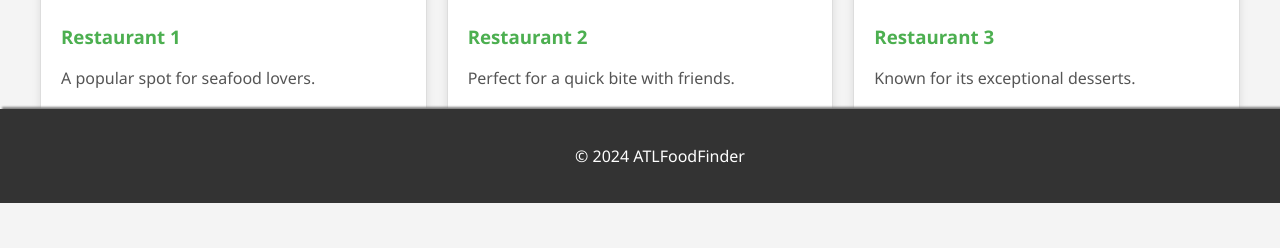
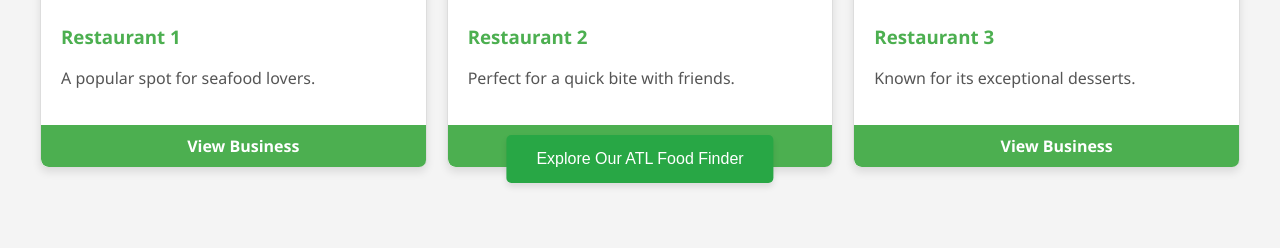
Before and after one commit to PabCR/ATLFoodFinder, a Django app: page / in a window 1280 px wide. Shown: the part 597-845 px from the top of the page. Run offline with Django 5.2, Linux system fonts and the light colour scheme.

Commit message:
Templates progress

```diff
--- a/ATLFoodFinder/static/ATLFoodFinder/styles.css
+++ b/ATLFoodFinder/static/ATLFoodFinder/styles.css
@@ -120,3 +120,41 @@ footer {
     width: 100%;
     box-shadow: 0 -4px 2px -2px gray;
 }
+
+/* styles.css */
+
+/* Styles for the fixed button container */
+.fixed-button-container {
+    position: fixed;
+    bottom: 20px; /* Position it 20px from the bottom */
+    left: 50%;
+    transform: translateX(-50%); /* Center it horizontally */
+    text-align: center;
+    z-index: 1000; /* Ensure it stays on top */
+}
+
+/* Styles for the green explore button */
+.explore-map-btn {
+    padding: 15px 30px;
+    font-size: 16px;
+    background-color: #28a745; /* Green color */
+    color: white;
+    border: none;
+    cursor: pointer;
+    border-radius: 5px;
+    transition: background-color 0.3s ease;
+    box-shadow: 0 4px 6px rgba(0, 0, 0, 0.1); /* Add slight shadow for emphasis */
+}
+
+/* Button hover effect */
+.explore-map-btn:hover {
+    background-color: #218838; /* Darker green on hover */
+}
+
+/* Mobile responsiveness */
+@media (max-width: 600px) {
+    .explore-map-btn {
+        font-size: 14px;
+        padding: 12px 25px;
+    }
+}
--- a/ATLFoodFinder/templates/ATLFoodFinder/home.html
+++ b/ATLFoodFinder/templates/ATLFoodFinder/home.html
@@ -49,12 +49,12 @@
                     </div>
                     <a href="#" class="view-business-btn">View Business</a>
                 </div>
-            </div>
+                <div class="fixed-button-container">
+                    <button class="explore-map-btn" onclick="window.location.href='/map'">
+                        Explore Our ATL Food Finder
+                    </button>
+                </div>
         </section>
     </main>
-
-    <footer>
-        <p>&copy; 2024 ATLFoodFinder</p>
-    </footer>
 </body>
 </html>
--- a/ATLFoodFinder/urls.py
+++ b/ATLFoodFinder/urls.py
@@ -20,5 +20,6 @@ from ATLFoodFinder import views
 
 urlpatterns = [
     path('admin/', admin.site.urls),
-    path('', views.home, name='home'),  # Add the home URL path
+    path('', views.home, name='home'),
+    path('map/', views.map, name ='map'),  # Add the home URL path
 ]
--- a/ATLFoodFinder/views.py
+++ b/ATLFoodFinder/views.py
@@ -2,3 +2,6 @@ from django.shortcuts import render
 
 def home(request):
     return render(request, 'ATLFoodFinder/home.html')
+
+def map(request):
+    return render(request, 'ATLFoodFinder/map.html')
```
Also changed, not shown: ATLFoodFinder/templates/ATLFoodFinder/map.html (added, +65 -0 lines), 1 other file.
